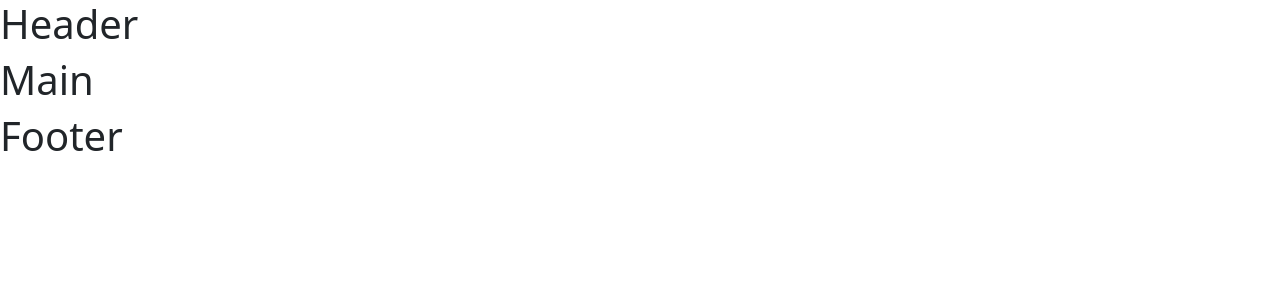
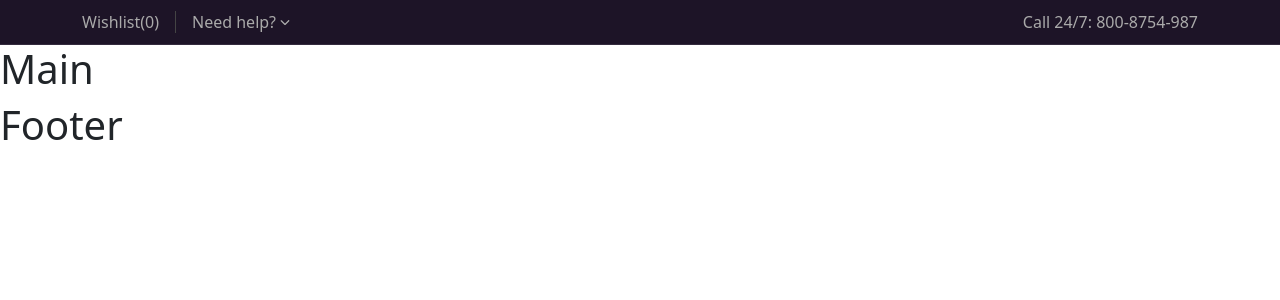
Before and after one commit to umbertofaenza/proj-html-vuejs, a Vue app: page / in a window 1280 px wide. Shown: the top 300 px of the page. Built offline with nearby package versions, Linux system fonts and the light colour scheme.

Commit message:
feat: add header top

```diff
--- a/src/components/main_components/Header.vue
+++ b/src/components/main_components/Header.vue
@@ -2,8 +2,53 @@
 
 <template>
   <header>
-    <h1>Header</h1>
+    <div class="container">
+      <!--# header top -->
+      <div class="header-top d-flex justify-content-between">
+        <!--* left -->
+        <div class="header-top__left d-flex">
+          <!-- wishlist -->
+          <div class="wishlist">Wishlist(0)</div>
+          <!-- user help -->
+          <div class="user-help">
+            Need help?
+            <font-awesome-icon :icon="['fas', 'chevron-down']" size="2xs" />
+          </div>
+        </div>
+        <!--* right -->
+        <div class="header-top__right">
+          <!-- contact number -->
+          <div class="contact-number">Call 24/7: 800-8754-987</div>
+        </div>
+      </div>
+    </div>
   </header>
 </template>
 
-<style lang="scss" scoped></style>
+<style lang="scss" scoped>
+@import "../../style/_partials/variables.scss";
+
+header {
+  background-color: $primary-color;
+  border-bottom: 1px solid $primary-color-light;
+}
+.header-top {
+  color: #aaaaaa;
+
+  .wishlist,
+  .user-help,
+  .contact-number {
+    padding: 10px 0;
+    cursor: pointer;
+  }
+  .wishlist {
+    margin-right: 1rem;
+  }
+
+  .wishlist:after {
+    content: "";
+    border-left: 1px solid #444;
+    margin-left: 1rem;
+  }
+}
+</style>
--- a/src/main.js
+++ b/src/main.js
@@ -8,10 +8,10 @@ import * as bootstrap from "bootstrap";
 //* fontawesome
 import { library } from "@fortawesome/fontawesome-svg-core";
 import { FontAwesomeIcon } from "@fortawesome/vue-fontawesome";
-// import { faUserSecret } from "@fortawesome/free-solid-svg-icons";
+import { faChevronDown } from "@fortawesome/free-solid-svg-icons";
 
 //* fontawesome library
-// library.add(faUserSecret);
+library.add(faChevronDown);
 
 const app = createApp(App);
 app.component("font-awesome-icon", FontAwesomeIcon);
--- a/src/style/_partials/variables.scss
+++ b/src/style/_partials/variables.scss
@@ -1,3 +1,4 @@
 //* main palette
 $primary-color: #1d1427;
+$primary-color-light: #342b3e;
 $secondary-color: #f9aa01;
```
